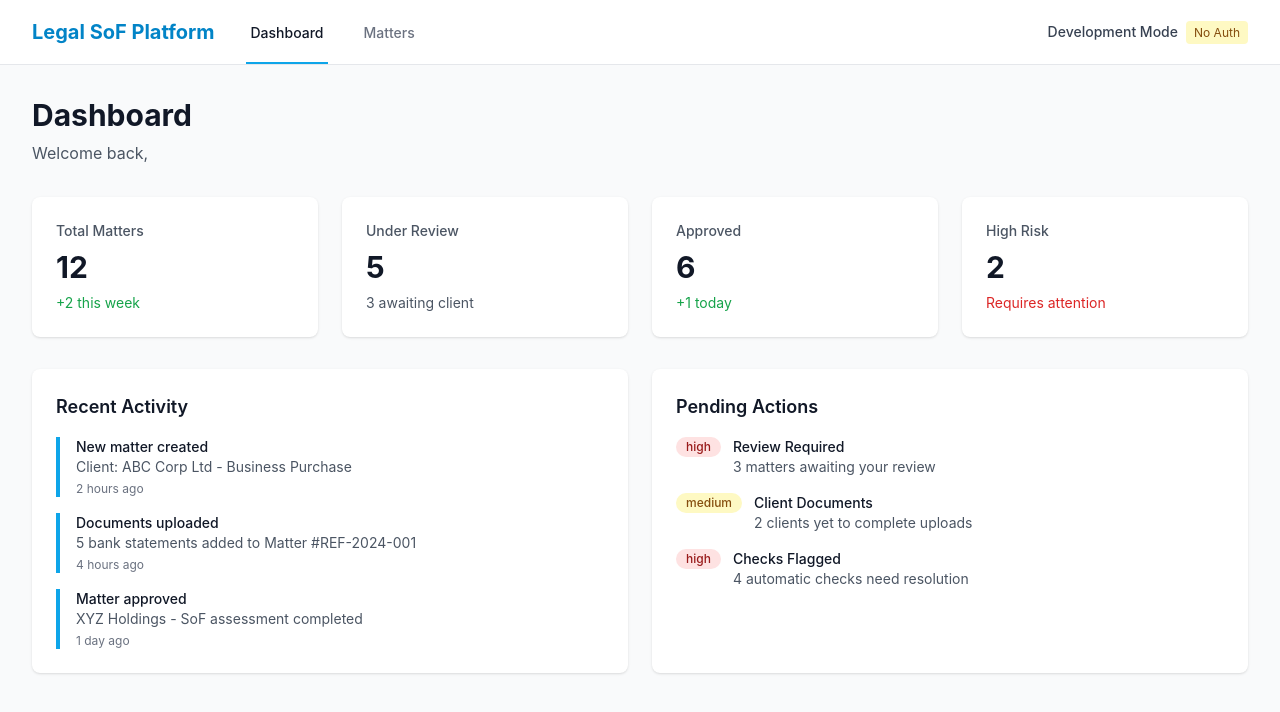
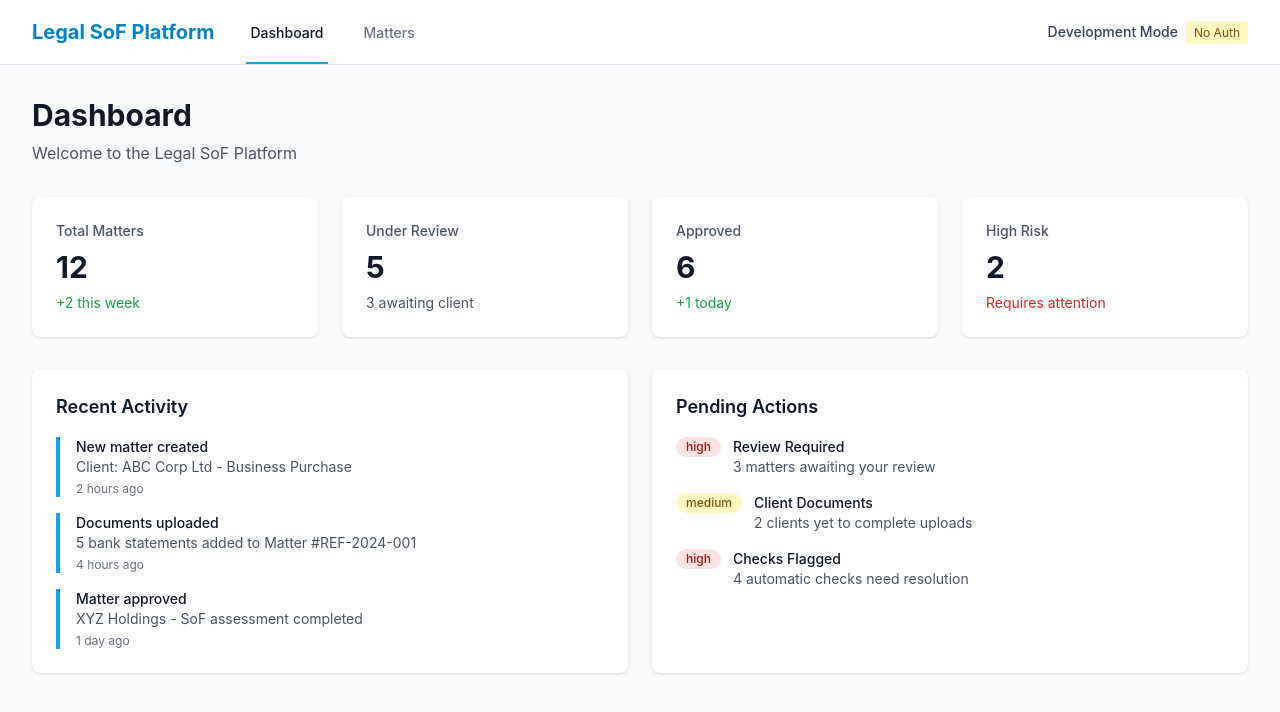
Before and after one commit to PatAgora/LegalSoF, a React (Vite) app in the folder frontend/: page / in a window 1280 px wide. Shown: the top 712 px of the page. Built offline with nearby package versions, Linux system fonts and the light colour scheme.

Commit message:
fix: Remove auth dependency from Dashboard to fix blank page
- Remove useAuthStore import from DashboardPage
- Change welcome message to generic text
- Dashboard now works without authentication
- Fixes blank page issue when no user is logged in

```diff
--- a/frontend/src/pages/DashboardPage.tsx
+++ b/frontend/src/pages/DashboardPage.tsx
@@ -1,13 +1,9 @@
-import { useAuthStore } from '../stores/authStore'
-
 export default function DashboardPage() {
-  const { user } = useAuthStore()
-
   return (
     <div>
       <div className="mb-8">
         <h1 className="text-3xl font-bold text-gray-900">Dashboard</h1>
-        <p className="text-gray-600 mt-2">Welcome back, {user?.full_name}</p>
+        <p className="text-gray-600 mt-2">Welcome to the Legal SoF Platform</p>
       </div>
 
       <div className="grid grid-cols-1 md:grid-cols-2 lg:grid-cols-4 gap-6 mb-8">
```
